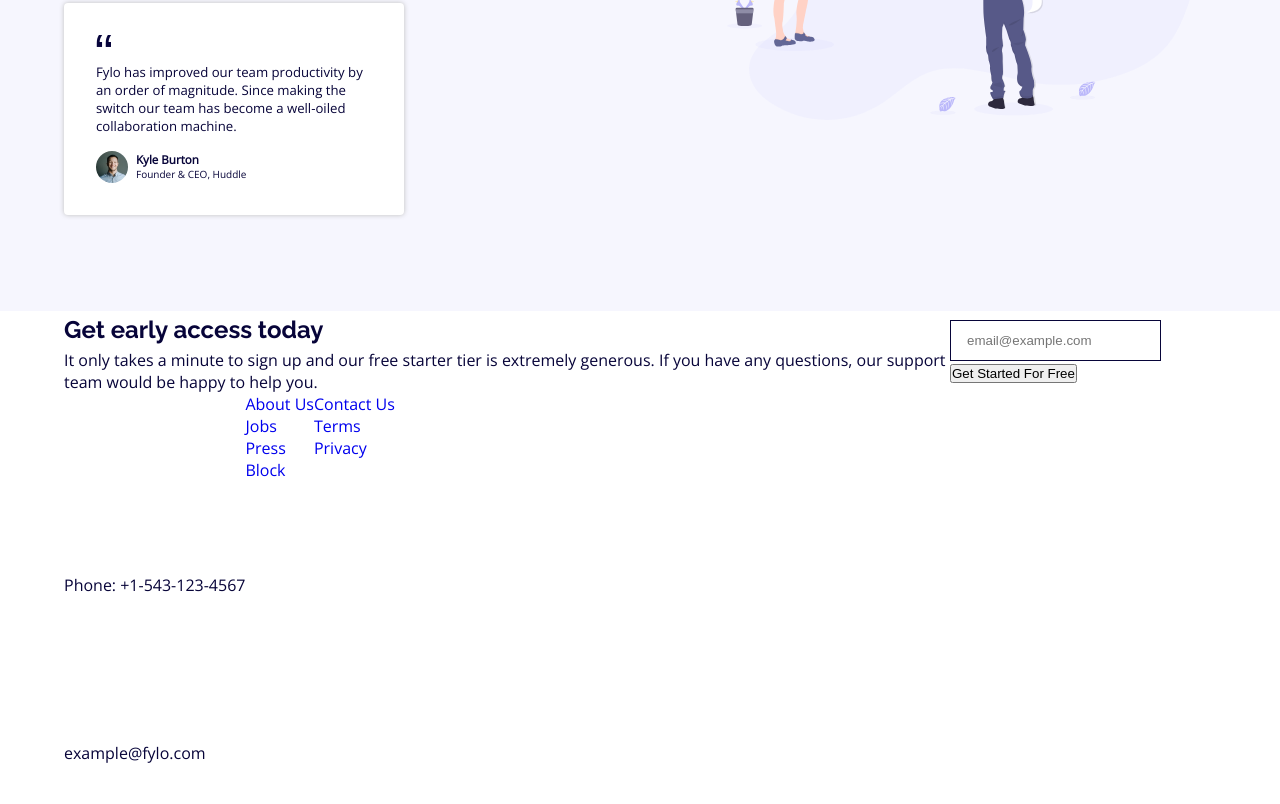
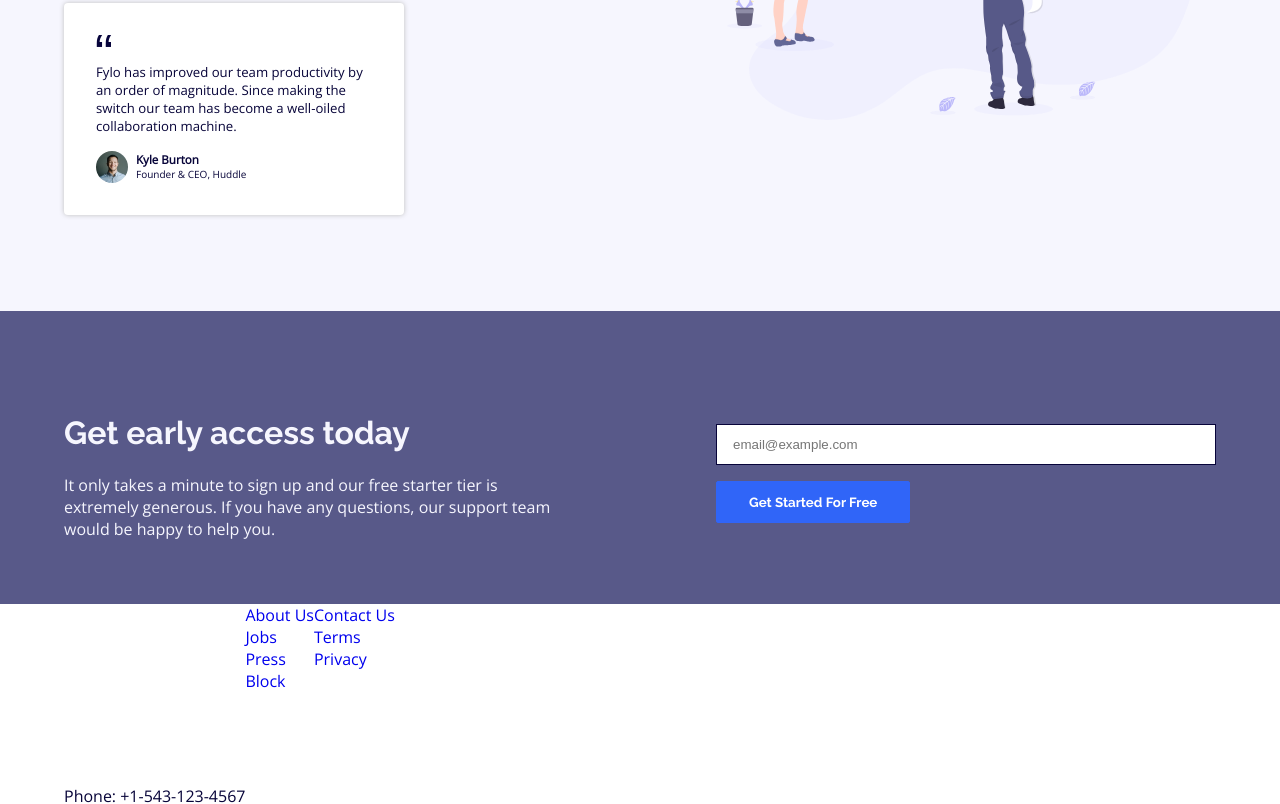
Before and after one commit to tttinh/frontendmentor_013, a plain HTML site: page index.html in a window 1280 px wide. Shown: the part 1199-2003 px from the top of the page. Before the commit the page ends 1963 px from the top, so only its background shows below. Drawn offline with nearby package versions, Linux system fonts and the light colour scheme.

Commit message:
Completed early-access on desktop.

```diff
--- a/index.html
+++ b/index.html
@@ -103,7 +103,7 @@
         </div>
         <form action="submit">
           <input type="email" name="email" placeholder="email@example.com" />
-          <button type="submit">Get Started For Free</button>
+          <button class="btn" type="submit">Get Started For Free</button>
         </form>
       </div>
     </section>
--- a/style.css
+++ b/style.css
@@ -65,7 +65,7 @@ img {
   cursor: pointer;
   border: 1px solid var(--clr-accent-blue);
   border-radius: 2px;
-  padding: 0.75rem 1rem 0.75rem;
+  padding: 0.75rem 2rem 0.75rem;
   font-family: 'Raleway', sans-serif;
   font-weight: 700;
   color: white;
@@ -200,3 +200,33 @@ header {
 .card__profile .title {
   font-size: 0.625rem;
 }
+
+/* EARLY ACCESS */
+.early-access {
+  padding: 6rem 0 4rem;
+  color: var(--clr-neutral-blue-1);
+  background-color: var(--clr-secondary);
+}
+
+.early-access__text p {
+  max-width: 510px;
+}
+
+.early-access__text h2 {
+  font-size: 2rem;
+  margin-bottom: 1rem;
+}
+
+.early-access form {
+  width: 100%;
+  max-width: 500px;
+}
+
+.early-access form input{
+  width: 100%;
+}
+
+.early-access form .btn{
+  margin-top: 1rem;
+  display: block;
+}
```
Also changed, not shown: 1 other file.
